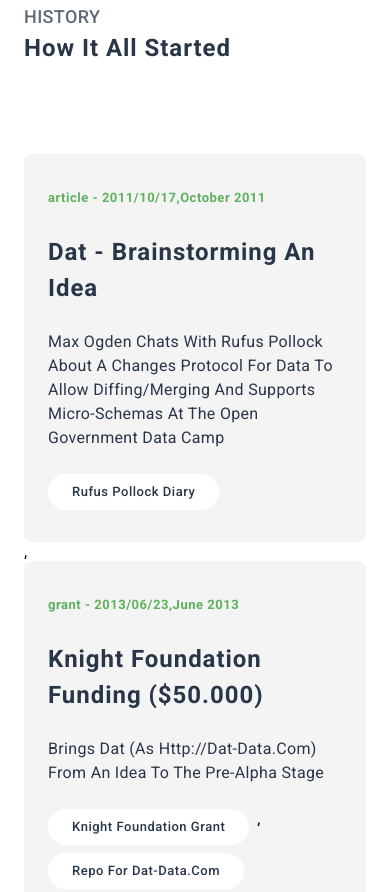
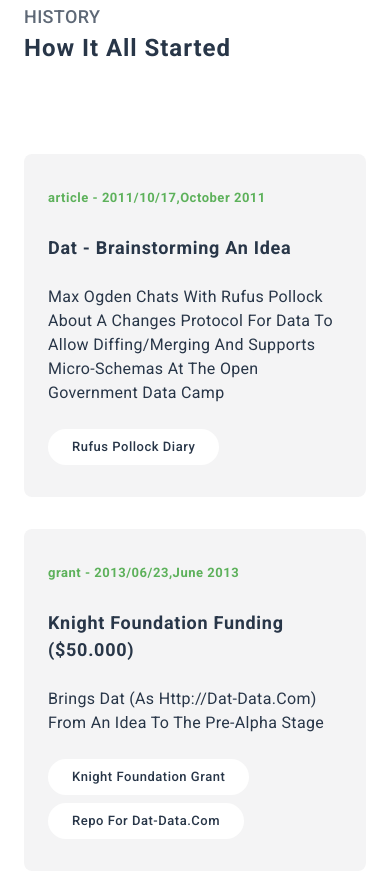
Before and after one commit to dat-ecosystem-archive/dat-ecosystem-webpage-2021-2024, a website: page about.html in a window 390 px wide. Shown: the part 1036-1928 px from the top of the page. Drawn offline with Linux system fonts and the light colour scheme.

Commit message:
fix layout history

```diff
--- a/about.html
+++ b/about.html
@@ -986,20 +986,24 @@
 
       let container = document.getElementById("x");
 
-      let el = data.map(
-        (d) => `<div class="history_card">
+      let el = data
+        .map(
+          (d) => `<div class="history_card">
                    <p class="history_card_typAndDate">${d.type} - ${d.date}</p>
                    <p class="history_card_title">${d.title}</p>
                    <p class="history_card_text">${d.text}</p>
                    <div class="history_card_tags">
-                      ${d.tags.map(
-                        (tag) =>
-                          `<a class="history_card_tag" target='_blank' href="${tag.url}">${tag.text}</a>`
-                      )}
+                      ${d.tags
+                        .map(
+                          (tag) =>
+                            `<a class="history_card_tag" target='_blank' href="${tag.url}">${tag.text}</a>`
+                        )
+                        .join("")}
                    </div>
                </div>
            `
-      );
+        )
+        .join("");
 
       container.innerHTML = el;
     </script>
--- a/assets/css/index.css
+++ b/assets/css/index.css
@@ -383,6 +383,9 @@
 .history_container {
     margin-top: 88px;
     margin-bottom: 200px;
+    display: flex;
+    flex-direction: column;
+    gap: 32px;
 }
 
 .history_card {
@@ -700,6 +703,11 @@
         flex-wrap: wrap;
     }
 
+    .history_card_title {
+        font-size: 18px;
+        line-height: 27px;
+    }
+
     .article_header_h6 {
         font-size: 18px;
         line-height: 27px;
```
